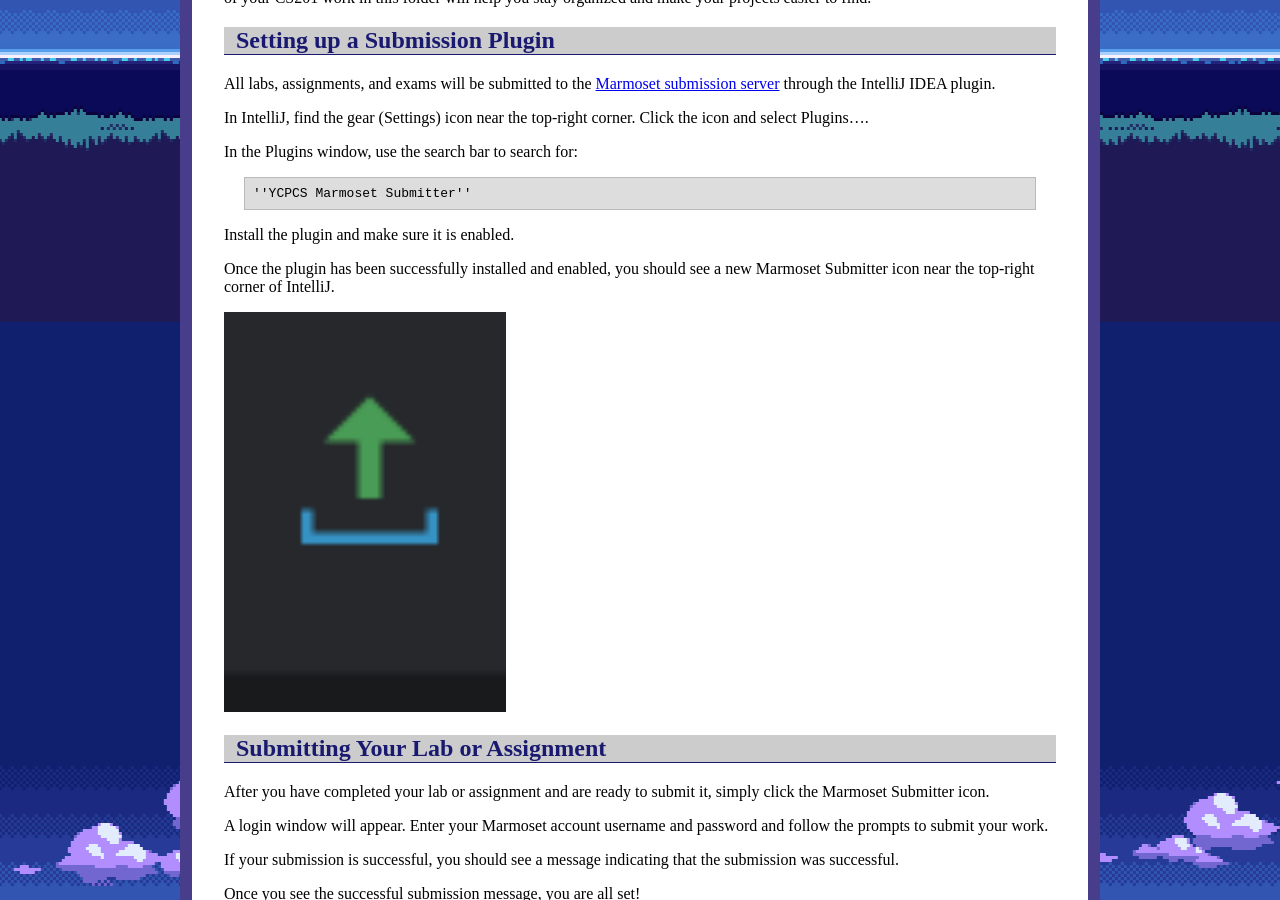
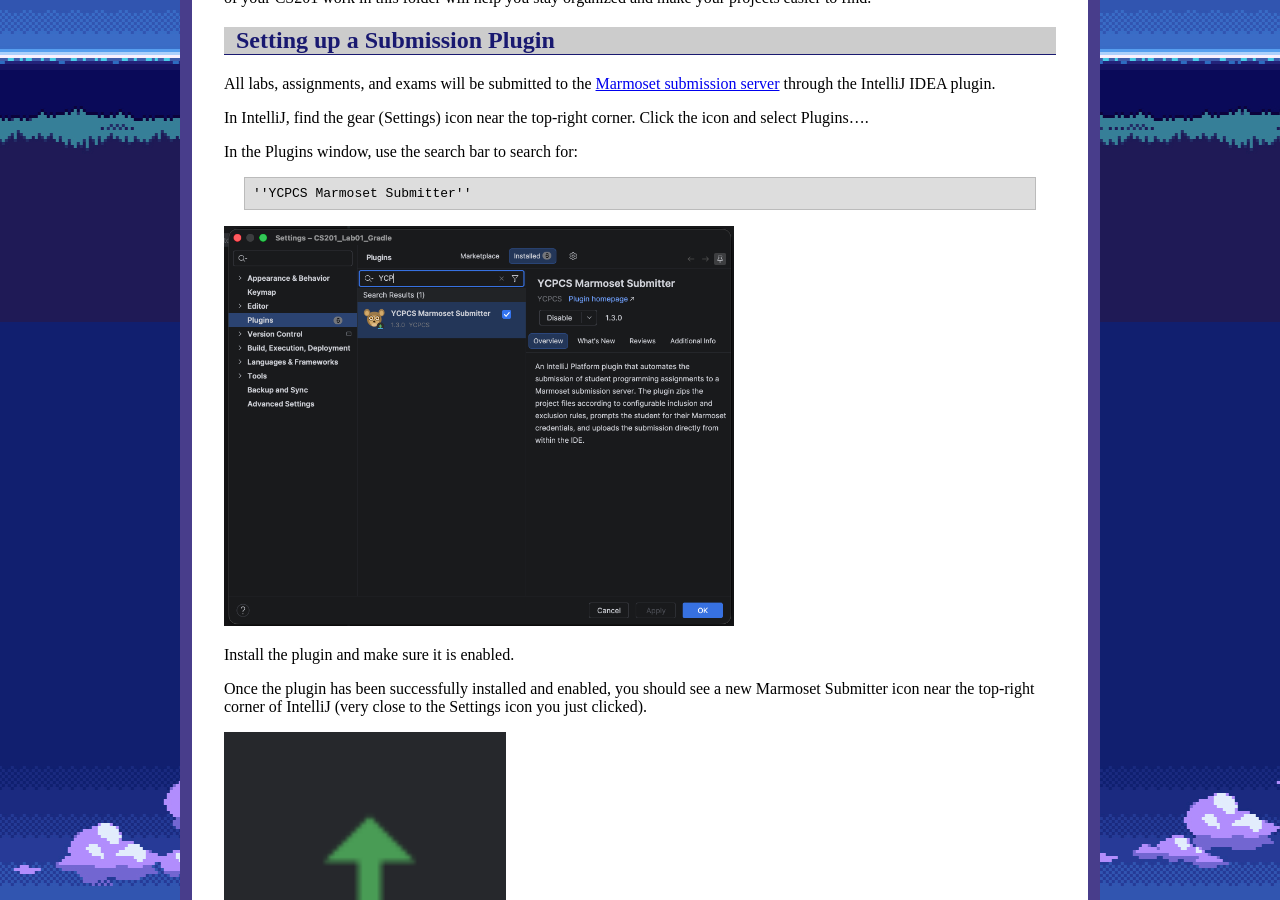
Before and after one commit to ycpcs/cs201-fall2026, a Jekyll site: the page built from resources/index.md, in a window 1280 px wide and 900 px high, scrolled down 578 px. Built offline with Jekyll 4.4.1, drawn with Linux system fonts in a browser that asks for light colours.

Commit message:
Update index.md

```diff
--- a/resources/index.md
+++ b/resources/index.md
@@ -37,9 +37,12 @@ In the Plugins window, use the search bar to search for:
 
 	''YCPCS Marmoset Submitter''
 
+
+<img src="images/how-to-search-plugin.png" alt="How to Search Plugin" height="400"/>
+
 Install the plugin and make sure it is enabled.
 
-Once the plugin has been successfully installed and enabled, you should see a new Marmoset Submitter icon near the top-right corner of IntelliJ.
+Once the plugin has been successfully installed and enabled, you should see a new Marmoset Submitter icon near the top-right corner of IntelliJ (very close to the Settings icon you just clicked).
 
 <img src="images/Submitter-icon.png" alt="Marmoset Submitter Icon" height="400"/>
 
```
